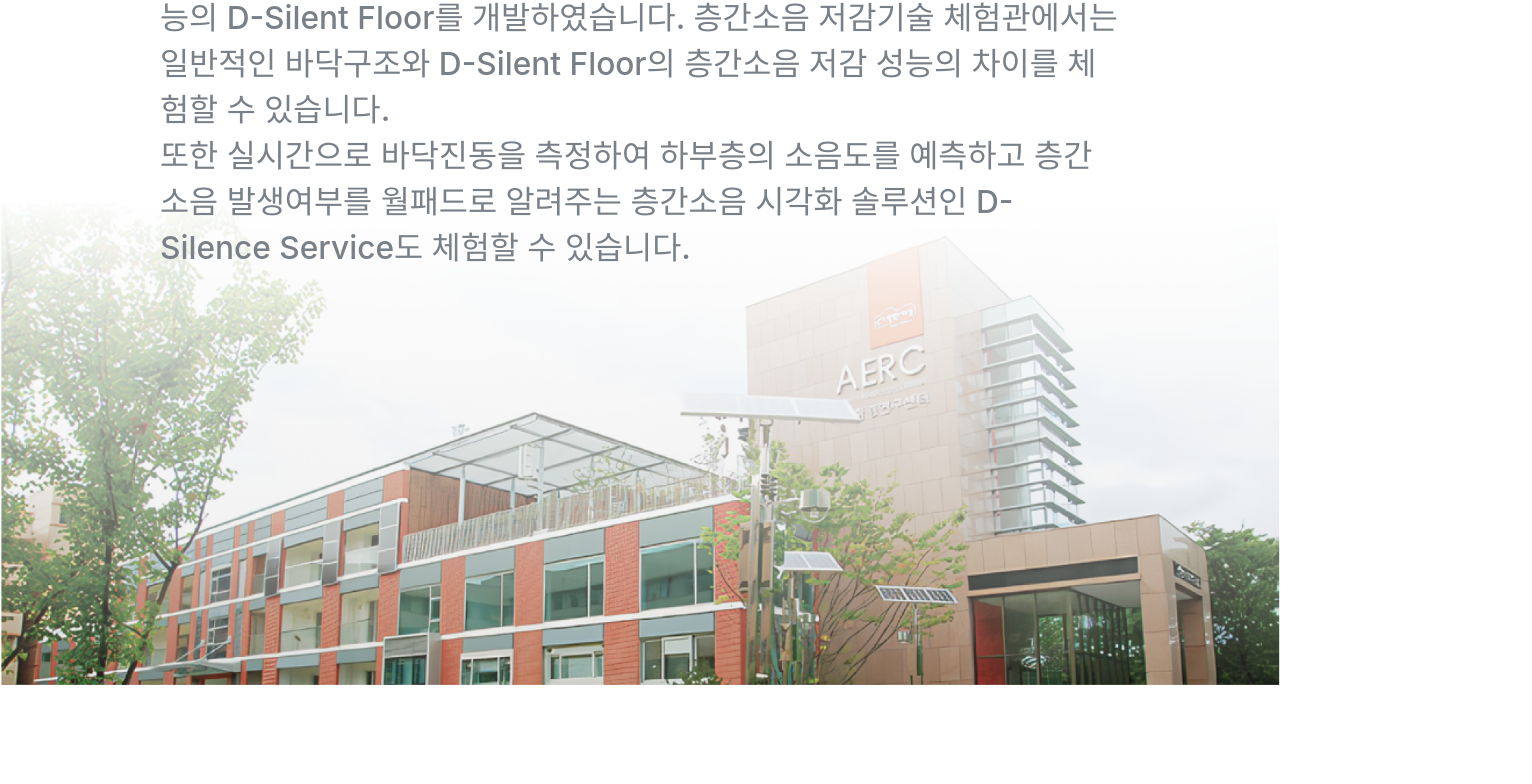
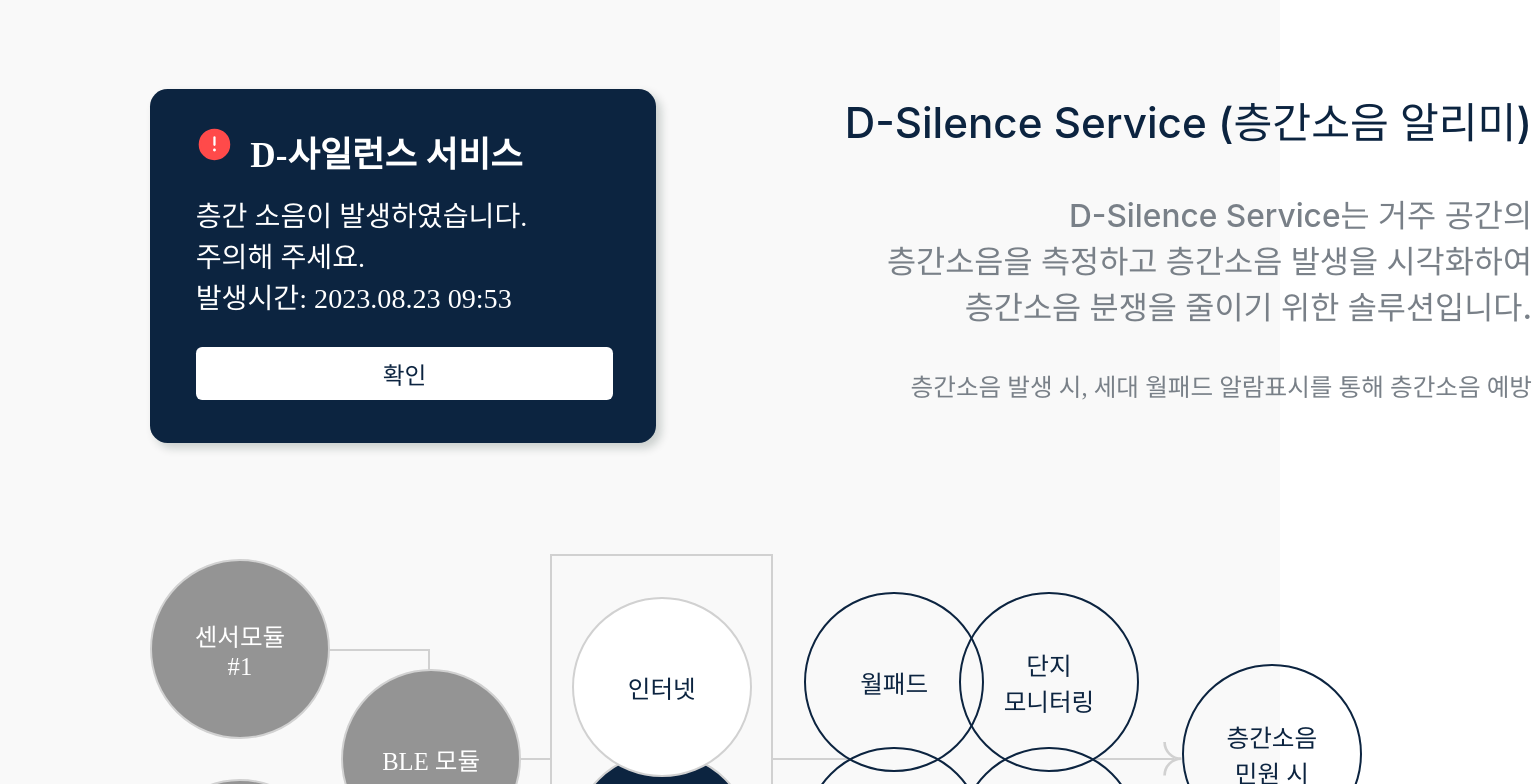
Before and after one commit to DLenc/Randing, a React (Create React App) app: page / in a window 1280 px wide. Shown: the part 1235-2019 px from the top of the page, 1532 px wide, since content can reach past the window. Built offline with nearby package versions, Linux system fonts and the light colour scheme.

Commit message:
#8 feat: Info2 구현

```diff
--- a/src/App.tsx
+++ b/src/App.tsx
@@ -1,16 +1,18 @@
 import styled from 'styled-components';
 import Info1 from './page/Info/Info1';
-import Info2 from './page/Info/Info3';
+import Info2 from './page/Info/Info2';
+import Info3 from './page/Info/Info3';
 import ReviewList from './page/review/review';
-import YoutubeBox from './page/youTube/youTube';
+// import YoutubeBox from './page/youTube/youTube';
 
 function App() {
   return (
     <Container>
       <Info1 />
       <Info2 />
+      <Info3 />
       <ReviewList />
-      <YoutubeBox />
+      {/* <YoutubeBox /> */}
     </Container>
   );
 }
--- /dev/null
+++ b/src/page/Info/Info2.tsx
@@ -0,0 +1,49 @@
+import styled from 'styled-components';
+import Graph from '../../component/graph/graph';
+import Noti from '../../component/noti';
+import Color from '../../style/color';
+import FONT from '../../style/font';
+
+const Info2 = () => {
+  return (
+    <Container>
+      <Top>
+        <Noti />
+        <Text>
+          <div style={FONT.Title1}>D-Silence Service (층간소음 알리미)</div>
+          <div style={FONT.Sub}>
+            D-Silence Service는 거주 공간의
+            <br /> 층간소음을 측정하고 층간소음 발생을 시각화하여 <br />
+            층간소음 분쟁을 줄이기 위한 솔루션입니다.
+          </div>
+          <div style={FONT.Description}>
+            층간소음 발생 시, 세대 월패드 알람표시를 통해 층간소음 예방
+          </div>
+        </Text>
+      </Top>
+      <Graph />
+      <div style={FONT.Description}>D-사일런스 서비스 프로세스</div>
+    </Container>
+  );
+};
+export default Info2;
+
+const Container = styled.div`
+  background-color: ${Color.backGray};
+  padding: 203.97px 256.05px 115.67px 150px;
+`;
+
+const Top = styled.div`
+  width: 1382px;
+  display: flex;
+  flex-direction: row;
+  justify-content: space-between;
+`;
+
+const Text = styled.div`
+  width: 768px;
+  text-align: right;
+  > div {
+    margin-bottom: 39.56px;
+  }
+`;
```
